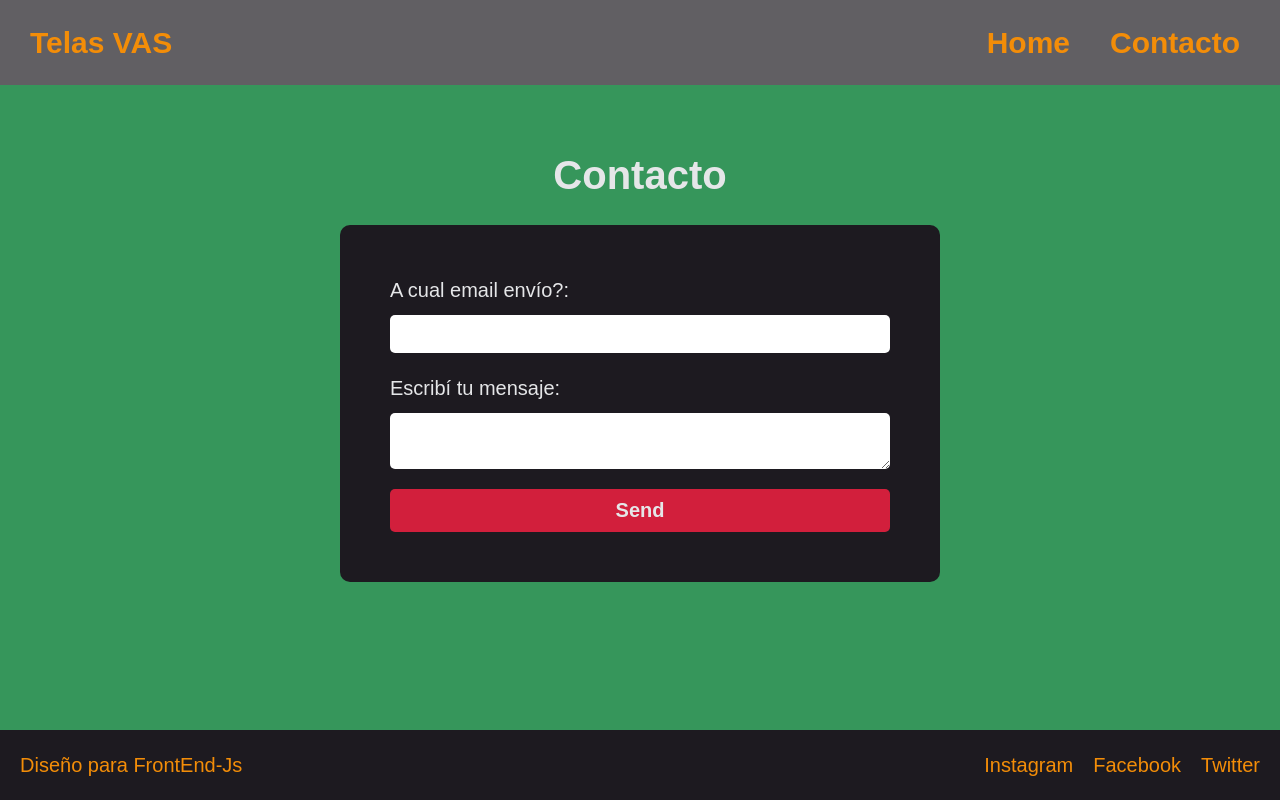
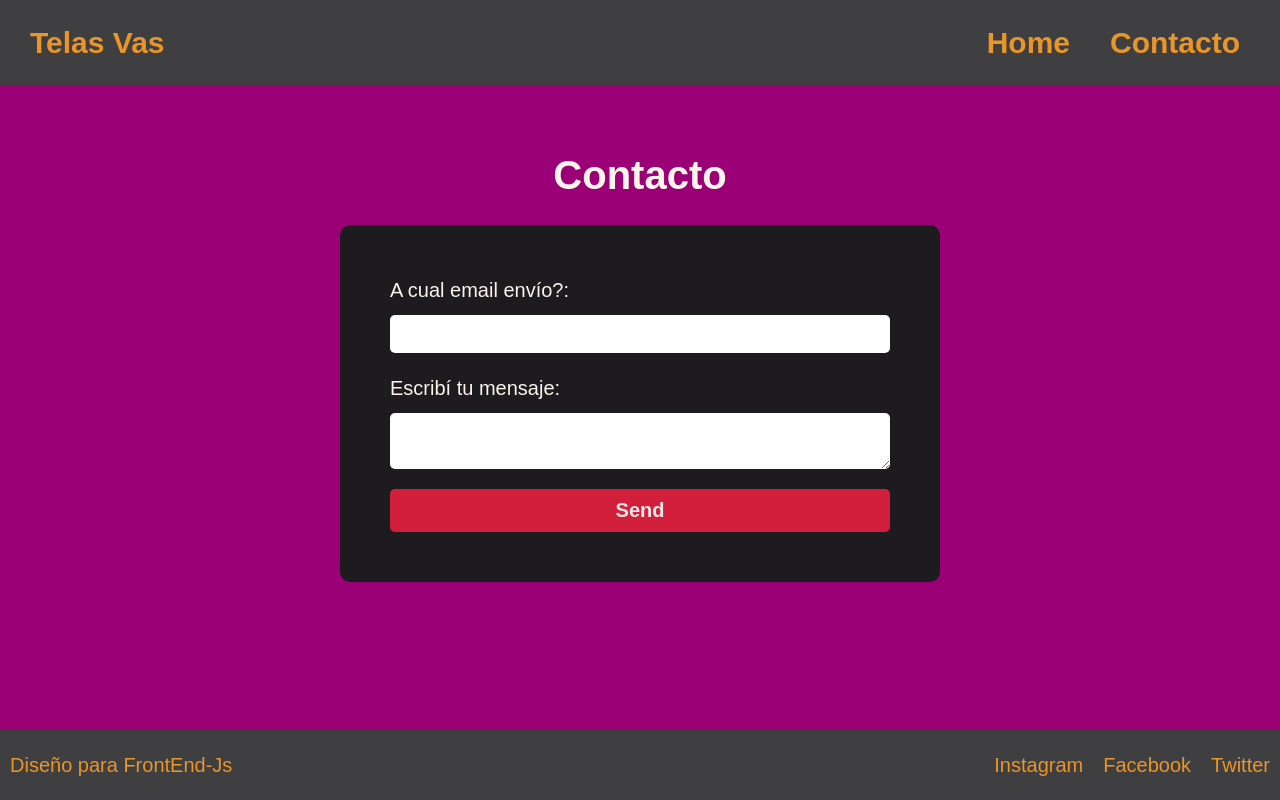
Before and after one commit to siqce59/FrontEnd-Js-PreEntrega, a plain HTML site: page pages/contacto.html in a window 1280 px wide. Drawn offline with Linux system fonts and the light colour scheme.

Commit message:
juegos css

```diff
--- a/css/style.css
+++ b/css/style.css
@@ -16,8 +16,8 @@ body {
   font-family: "Saira Condensed", sans-serif;
   font-size: 1.6rem;
   line-height: 1.5;
-  background-color: #36965b;
-  color: #e5e6e8;
+  background-color: #9b0077;
+  color: #faf5e9;
 
   display: flex;
   flex-direction: column;
@@ -26,8 +26,7 @@ body {
 }
 
 .header {
-  background-color: #615f63;
-
+  background-color: #3f3e41;
   display: flex;
   justify-content: space-between;
   align-items: center;
@@ -36,12 +35,11 @@ body {
 .header__logo {
   padding: 1rem;
   margin-left: 2rem;
-
   font-size: 3rem;
   font-weight: bold;
 }
 .header__logo a {
-  color: #f38d08;
+  color: #e99527;
   text-decoration: none;
 }
 
@@ -63,22 +61,21 @@ body {
 }
 
 .header__nav a {
-  color: #f38d08;
+  color: #e99527;
   text-decoration: none;
   display: inline-block;
   padding: 1rem;
 }
 
 .footer {
-  background-color: #1d1a20;
-  font-size: 2rem;
-  padding: 2rem;
-  color: #f38d08;
-
   /* hago flexibles al p y la nav */
   display: flex;
   justify-content: space-between;
   align-items: center;
+  color: #e99527;
+  font-size: 2rem;
+  padding: 2rem 1rem;
+  background-color: #3f3e41;
 }
 
 .footer nav ul {
@@ -103,7 +100,6 @@ main {
   flex: 1;
 
   margin: 2rem auto;
-
   display: flex;
   flex-direction: column;
   align-items: center;
@@ -141,7 +137,7 @@ main .parrafo-home {
 }
 
 .tarjeta-producto {
-  background-color: #615f63;
+  background-color: #2e292e;
   padding: 1rem;
   border-radius: 1rem;
   width: 30rem;
@@ -176,7 +172,6 @@ main .parrafo-home {
 
 .seccion-contacto {
   width: 100%;
-
   margin: 2rem auto;
 }
 
--- a/pages/contacto.html
+++ b/pages/contacto.html
@@ -9,7 +9,7 @@
   <body>
     <header class="header">
       <p class="header__logo">
-        <a href="../index.html">Telas VAS</a>
+        <a href="../index.html">Telas Vas</a>
       </p>
       <nav class="header__nav">
         <ul>
@@ -41,10 +41,8 @@
             <textarea id="mensaje" name="message"></textarea>
           </div>
 
-          <!-- Asunto del mail que te llega -->
           <input type="hidden" name="subject" value="Contacto desde el sitio" />
 
-          <!-- your other form fields go here -->
           <button type="submit">Send</button>
         </form>
       </section>
```
Also changed, not shown: index.html (+7 -8 lines).
